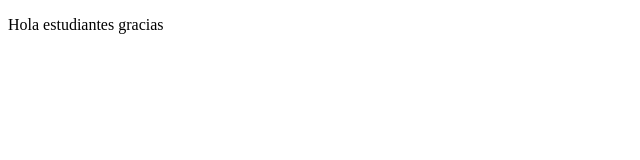
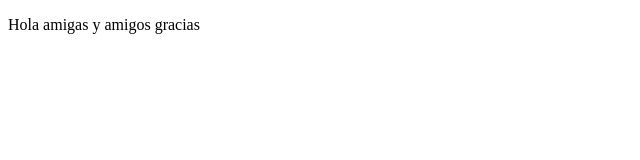
Before and after one commit to nancychava/proyectoDemoCursoPrewok, a plain HTML site: page index.html in a window 1280 px wide. Shown: the full height of the page, 0-640 px from the left. Drawn offline with Linux system fonts and the light colour scheme.

Commit message:
cambios agregamos sitio de twich

```diff
--- a/index.html
+++ b/index.html
@@ -8,7 +8,7 @@
 </head>
 <body>
   <p>
-      Hola estudiantes gracias
+      Hola amigas y amigos gracias
   </p>
 </body>
 </html>
```
